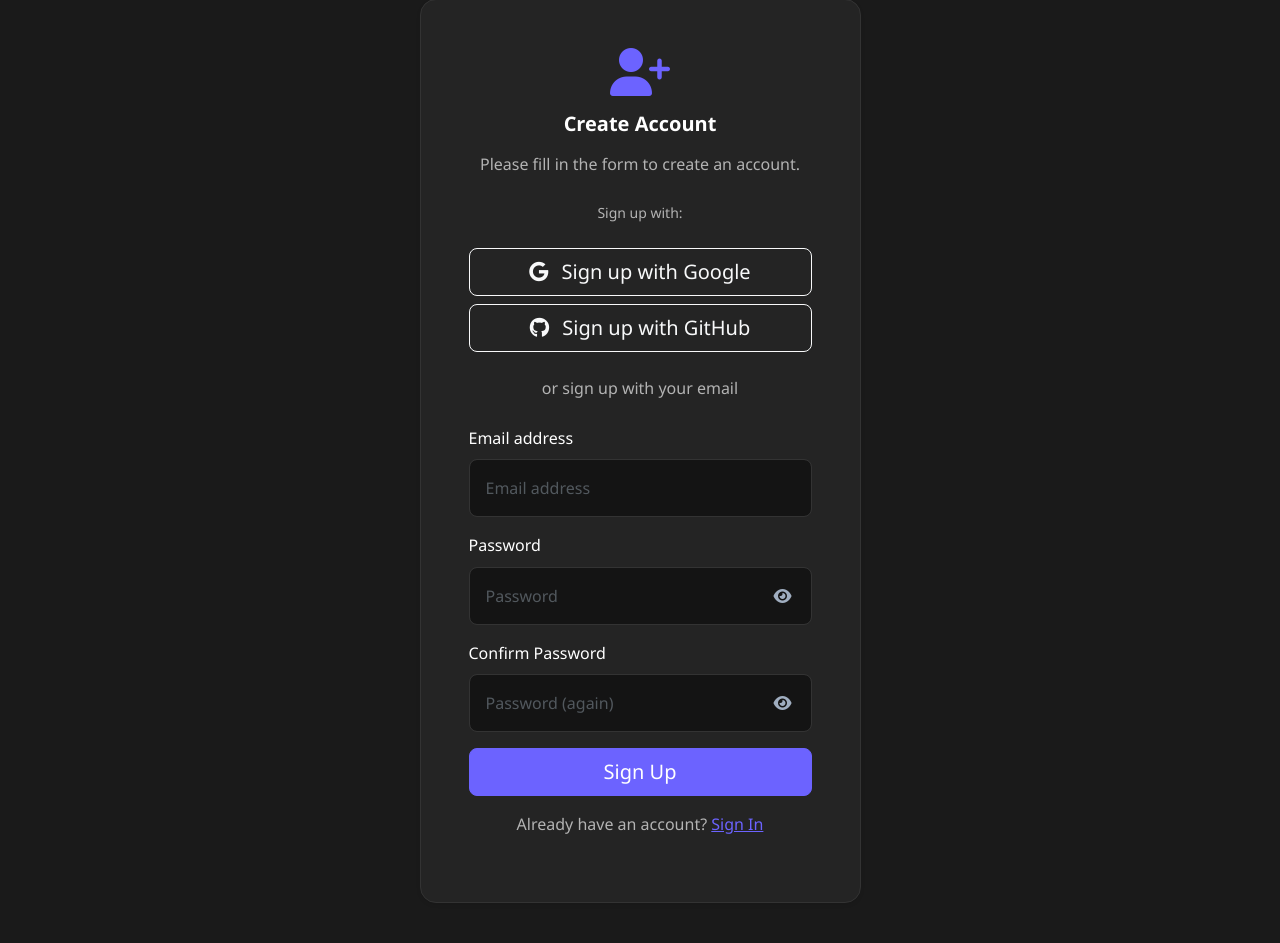
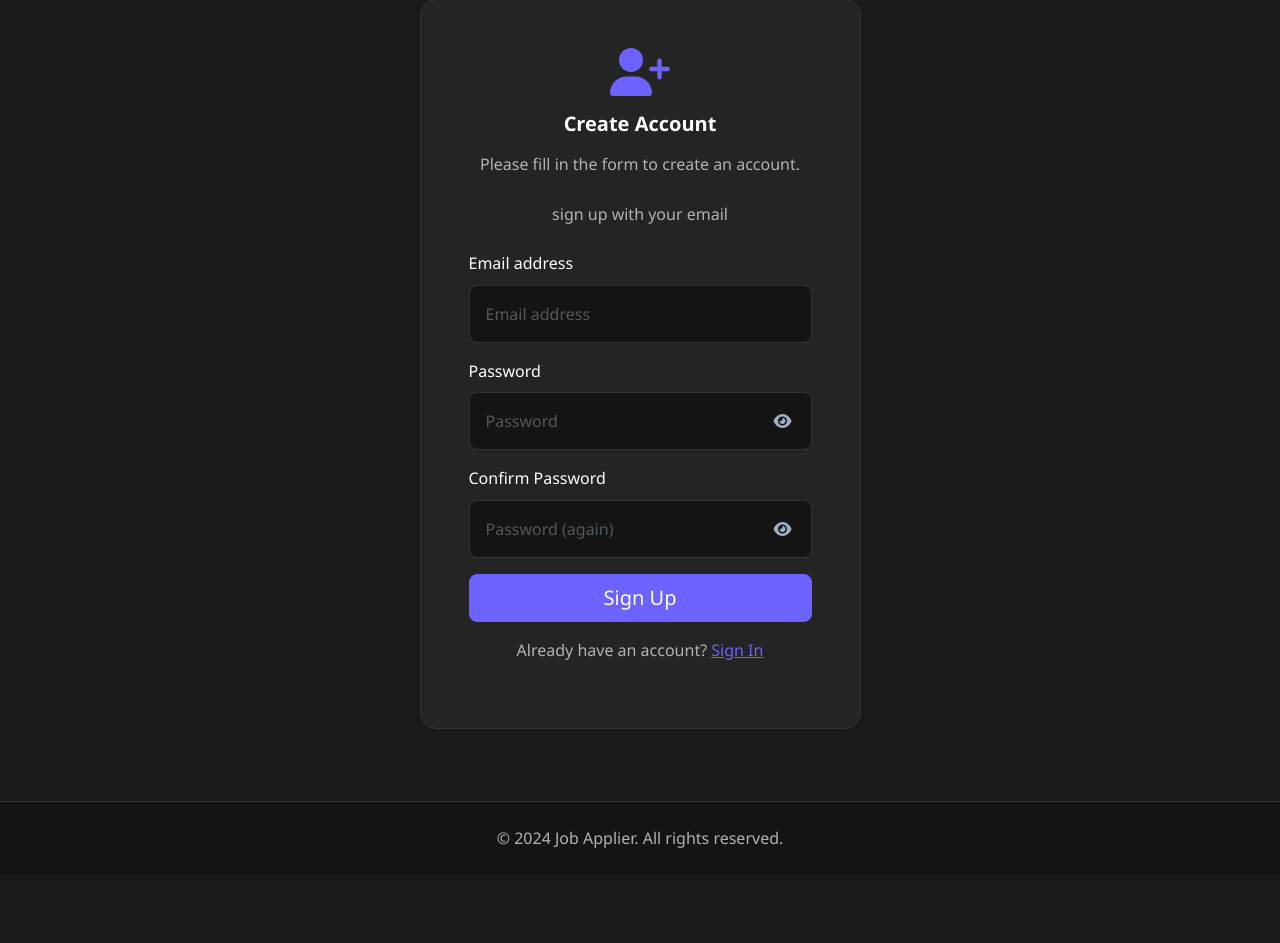
Before and after one commit to mahdihamidbeygi/job-applier-app, a Django app: page /accounts/signup/ in a window 1280 px wide. Shown: the part 148-1091 px from the top of the page. After the commit the page ends 996 px from the top, so only its background shows below. Run offline with Django 5.2, Linux system fonts and the light colour scheme; parts of the project's set-up code (start-up, migrations or seed data) failed here and were passed over; some libraries are stand-ins or nearby versions.

Commit message:
Comment out social login buttons in login and signup templates for future use

```diff
--- a/templates/account/login.html
+++ b/templates/account/login.html
@@ -24,9 +24,8 @@
             <p>{% trans "Please sign in to continue" %}</p>
           </div>
 
-          <div class="text-center mb-4">
+          <!-- <div class="text-center mb-4">
             <p class="small">{% trans "Sign in with" %}:</p>
-            <!-- Google Sign-in Button -->
             <a
               href="{% provider_login_url 'google' %}"
               class="btn btn-outline-light btn-lg w-100 mt-2"
@@ -34,7 +33,6 @@
               <i class="fab fa-google me-2"></i>
               {% trans "Sign in with Google" %}
             </a>
-            <!-- GitHub Sign-in Button (Add margin if needed) -->
             <a
               href="{% provider_login_url 'github' %}"
               class="btn btn-outline-light btn-lg w-100 mt-2"
@@ -46,7 +44,7 @@
 
           <div class="text-center mb-4">
             <p>{% trans "or sign in with credentials" %}</p>
-          </div>
+          </div> -->
 
           <form class="login" method="POST" action="{% url 'account_login' %}">
             {% csrf_token %} {% if form.errors %}
--- a/templates/account/signup.html
+++ b/templates/account/signup.html
@@ -24,9 +24,8 @@
             <p>{% trans "Please fill in the form to create an account." %}</p>
           </div>
 
-          <div class="text-center mb-4">
+          <!-- <div class="text-center mb-4">
             <p class="small">{% trans "Sign up with" %}:</p>
-            <!-- Google Sign-up Button -->
             <a
               href="{% provider_login_url 'google' %}"
               class="btn btn-outline-light btn-lg w-100 mt-2"
@@ -34,7 +33,6 @@
               <i class="fab fa-google me-2"></i>
               {% trans "Sign up with Google" %}
             </a>
-            <!-- GitHub Sign-up Button -->
             <a
               href="{% provider_login_url 'github' %}"
               class="btn btn-outline-light btn-lg w-100 mt-2"
@@ -42,10 +40,10 @@
               <i class="fab fa-github me-2"></i>
               {% trans "Sign up with GitHub" %}
             </a>
-          </div>
+          </div> -->
 
           <div class="text-center mb-4">
-            <p>{% trans "or sign up with your email" %}</p>
+            <p>{% trans "sign up with your email" %}</p>
           </div>
 
           <form
```
